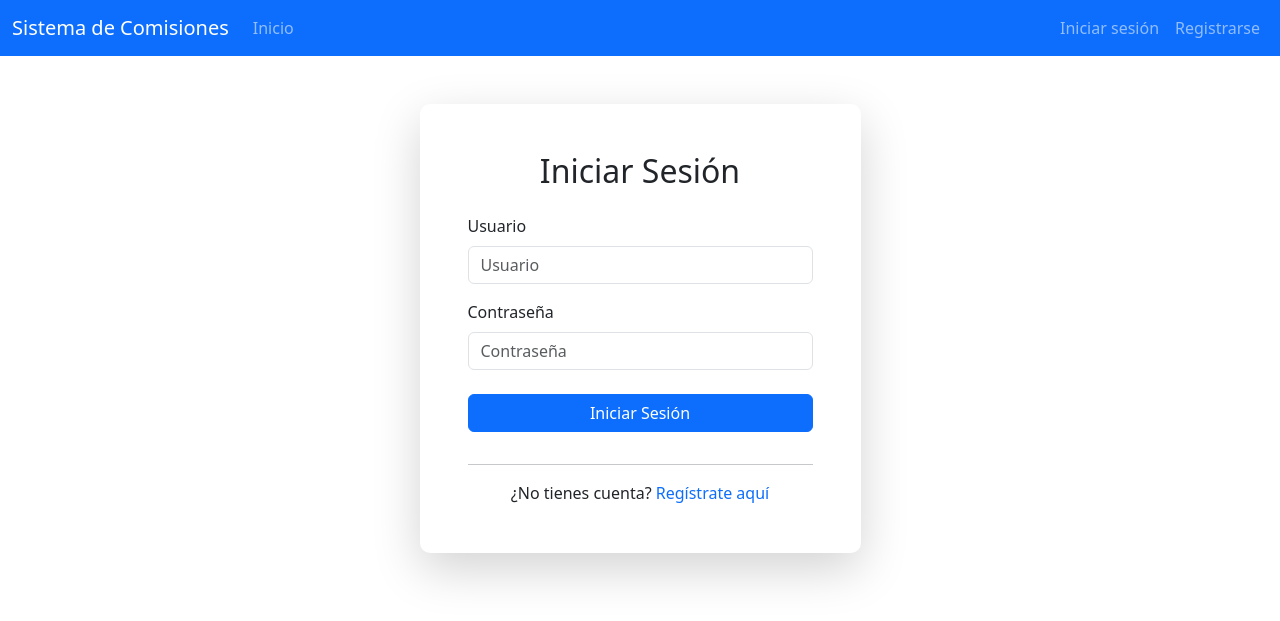
After one commit to galeyro/minicore-mvc-django, a Django app: page /login/ in a window 1280 px wide. The commit adds this page. Shown: the top 621 px of the page. Run offline with Django 5.2, Linux system fonts and the light colour scheme.

Commit message:
feat: subir cambios de login previos a keycloak

```diff
--- a/comisiones/urls.py
+++ b/comisiones/urls.py
@@ -20,6 +20,11 @@ from minicore import views
 
 urlpatterns = [
     path('admin/', admin.site.urls),
+    # Autenticación
+    path('login/', views.login_view, name='login'),
+    path('registro/', views.registro_view, name='registro'),
+    path('logout/', views.logout_view, name='logout'),
+    # Rutas principales
     path('', views.home, name='home'),
     path('vendedores/', views.listar_vendedores, name='listar_vendedores'),
     path('ventas/', views.listar_ventas, name='listar_ventas'),
--- a/minicore/forms.py
+++ b/minicore/forms.py
@@ -15,3 +15,59 @@ class VentaForm(forms.ModelForm):
             'fecha': 'Fecha',
             'monto': 'Monto',
         }
+
+class LoginForm(forms.Form):
+    """Formulario de login de usuarios"""
+    usuario = forms.CharField(
+        max_length=150,
+        widget=forms.TextInput(attrs={
+            'class': 'form-control',
+            'placeholder': 'Usuario',
+            'autocomplete': 'username'
+        }),
+        label='Usuario'
+    )
+    contraseña = forms.CharField(
+        widget=forms.PasswordInput(attrs={
+            'class': 'form-control',
+            'placeholder': 'Contraseña',
+            'autocomplete': 'current-password'
+        }),
+        label='Contraseña'
+    )
+
+class RegistroForm(forms.Form):
+    """Formulario de registro de nuevos usuarios"""
+    usuario = forms.CharField(
+        max_length=150,
+        widget=forms.TextInput(attrs={
+            'class': 'form-control',
+            'placeholder': 'Usuario',
+            'autocomplete': 'username'
+        }),
+        label='Usuario'
+    )
+    email = forms.EmailField(
+        widget=forms.EmailInput(attrs={
+            'class': 'form-control',
+            'placeholder': 'Correo electrónico',
+            'autocomplete': 'email'
+        }),
+        label='Email'
+    )
+    contraseña = forms.CharField(
+        widget=forms.PasswordInput(attrs={
+            'class': 'form-control',
+            'placeholder': 'Contraseña',
+            'autocomplete': 'new-password'
+        }),
+        label='Contraseña'
+    )
+    confirmar_contraseña = forms.CharField(
+        widget=forms.PasswordInput(attrs={
+            'class': 'form-control',
+            'placeholder': 'Confirmar contraseña',
+            'autocomplete': 'new-password'
+        }),
+        label='Confirmar contraseña'
+    )
--- a/minicore/templates/base.html
+++ b/minicore/templates/base.html
@@ -4,7 +4,7 @@
     <link href="https://cdn.jsdelivr.net/npm/bootstrap@5.3.3/dist/css/bootstrap.min.css" rel="stylesheet">
     <meta charset="UTF-8">
     <meta name="viewport" content="width=device-width, initial-scale=1.0">
-    <title>Sistema de Comisiones</title>
+    <title>{% block title %}Sistema de Comisiones{% endblock %}</title>
 </head>
 <body>
     <nav class="navbar navbar-expand-lg navbar-dark bg-primary">
@@ -18,12 +18,40 @@
             <li class="nav-item">
               <a class="nav-link {% if request.path == '/' %}active{% endif %}" href="/">Inicio</a>
             </li>
+            {% if user.is_authenticated %}
             <li class="nav-item">
               <a class="nav-link {% if request.path == '/vendedores/' %}active{% endif %}" href="{% url 'listar_vendedores' %}">Vendedores</a>
             </li>
             <li class="nav-item">
               <a class="nav-link {% if '/ventas' in request.path %}active{% endif %}" href="{% url 'listar_ventas' %}">Ventas</a>
             </li>
+            {% endif %}
+          </ul>
+          <ul class="navbar-nav ms-auto">
+            {% if user.is_authenticated %}
+            <li class="nav-item dropdown">
+              <a class="nav-link dropdown-toggle" href="#" id="userDropdown" role="button" data-bs-toggle="dropdown">
+                <i class="bi bi-person-circle"></i> {{ user.username }}
+              </a>
+              <ul class="dropdown-menu dropdown-menu-end">
+                <li><span class="dropdown-item disabled">{{ user.email }}</span></li>
+                <li><hr class="dropdown-divider"></li>
+                <li>
+                  <form method="post" action="{% url 'logout' %}" style="display: inline;">
+                    {% csrf_token %}
+                    <button type="submit" class="dropdown-item">Cerrar sesión</button>
+                  </form>
+                </li>
+              </ul>
+            </li>
+            {% else %}
+            <li class="nav-item">
+              <a class="nav-link" href="{% url 'login' %}">Iniciar sesión</a>
+            </li>
+            <li class="nav-item">
+              <a class="nav-link" href="{% url 'registro' %}">Registrarse</a>
+            </li>
+            {% endif %}
           </ul>
         </div>
       </div>
--- /dev/null
+++ b/minicore/templates/login.html
@@ -0,0 +1,72 @@
+{% extends 'base.html' %}
+{% load static %}
+
+{% block title %}Login - Comisiones{% endblock %}
+
+{% block content %}
+<div class="container mt-5">
+    <div class="row justify-content-center">
+        <div class="col-md-6 col-lg-5">
+            <div class="card shadow-lg">
+                <div class="card-body p-5">
+                    <h2 class="card-title text-center mb-4">Iniciar Sesión</h2>
+
+                    {% if messages %}
+                        {% for message in messages %}
+                            <div class="alert alert-{{ message.tags }} alert-dismissible fade show" role="alert">
+                                {{ message }}
+                                <button type="button" class="btn-close" data-bs-dismiss="alert" aria-label="Close"></button>
+                            </div>
+                        {% endfor %}
+                    {% endif %}
+
+                    <form method="post" novalidate>
+                        {% csrf_token %}
+
+                        <div class="mb-3">
+                            <label for="id_usuario" class="form-label">{{ form.usuario.label }}</label>
+                            {{ form.usuario }}
+                            {% if form.usuario.errors %}
+                                <div class="invalid-feedback d-block">
+                                    {{ form.usuario.errors }}
+                                </div>
+                            {% endif %}
+                        </div>
+
+                        <div class="mb-4">
+                            <label for="id_contraseña" class="form-label">{{ form.contraseña.label }}</label>
+                            {{ form.contraseña }}
+                            {% if form.contraseña.errors %}
+                                <div class="invalid-feedback d-block">
+                                    {{ form.contraseña.errors }}
+                                </div>
+                            {% endif %}
+                        </div>
+
+                        <button type="submit" class="btn btn-primary w-100 mb-3">Iniciar Sesión</button>
+                    </form>
+
+                    <hr>
+
+                    <p class="text-center mb-0">
+                        ¿No tienes cuenta?
+                        <a href="{% url 'registro' %}" class="text-decoration-none">Regístrate aquí</a>
+                    </p>
+                </div>
+            </div>
+        </div>
+    </div>
+</div>
+
+<style>
+    .card {
+        border: none;
+        border-radius: 10px;
+    }
+
+    .form-control:focus {
+        border-color: #0d6efd;
+        box-shadow: 0 0 0 0.2rem rgba(13, 110, 253, 0.25);
+    }
+</style>
+{% endblock %}
--- a/minicore/views.py
+++ b/minicore/views.py
@@ -1,15 +1,80 @@
 from django.shortcuts import render, redirect, get_object_or_404
 from django.contrib import messages
+from django.contrib.auth import authenticate, login, logout
+from django.contrib.auth.decorators import login_required
+from django.contrib.auth.models import User
+from django.views.decorators.http import require_http_methods
 from .models import Vendedor, Venta, Reglas
-from .forms import VentaForm
+from .forms import VentaForm, LoginForm, RegistroForm
+
+@require_http_methods(["GET", "POST"])
+def login_view(request):
+    """Vista de login de usuarios"""
+    if request.method == 'POST':
+        form = LoginForm(request.POST)
+        if form.is_valid():
+            usuario = form.cleaned_data['usuario']
+            contraseña = form.cleaned_data['contraseña']
+            user = authenticate(request, username=usuario, password=contraseña)
+            if user is not None:
+                login(request, user)
+                messages.success(request, f'¡Bienvenido {user.username}!')
+                return redirect('home')
+            else:
+                messages.error(request, 'Usuario o contraseña incorrectos.')
+    else:
+        form = LoginForm()
+
+    return render(request, 'login.html', {'form': form})
+
+@require_http_methods(["GET", "POST"])
+def registro_view(request):
+    """Vista de registro de nuevos usuarios"""
+    if request.method == 'POST':
+        form = RegistroForm(request.POST)
+        if form.is_valid():
+            usuario = form.cleaned_data['usuario']
+            email = form.cleaned_data['email']
+            contraseña = form.cleaned_data['contraseña']
+            confirmar_contraseña = form.cleaned_data['confirmar_contraseña']
+
+            if contraseña != confirmar_contraseña:
+                messages.error(request, 'Las contraseñas no coinciden.')
+                return render(request, 'registro.html', {'form': form})
+
+            if User.objects.filter(username=usuario).exists():
+                messages.error(request, 'El usuario ya existe.')
+                return render(request, 'registro.html', {'form': form})
+
+            if User.objects.filter(email=email).exists():
+                messages.error(request, 'El email ya está registrado.')
+                return render(request, 'registro.html', {'form': form})
+
+            user = User.objects.create_user(username=usuario, email=email, password=contraseña)
+            user.save()
+            messages.success(request, 'Registro exitoso. Por favor, inicia sesión.')
+            return redirect('login')
+    else:
+        form = RegistroForm()
+
+    return render(request, 'registro.html', {'form': form})
+
+@require_http_methods(["POST"])
+def logout_view(request):
+    """Vista de logout de usuarios"""
+    logout(request)
+    messages.success(request, 'Sesión cerrada exitosamente.')
+    return redirect('home')
 
 def home(request):
     return render(request, 'home.html')
 
+@login_required(login_url='login')
 def listar_vendedores(request):
     vendedores = Vendedor.objects.all()
     return render(request, 'vendedor.html', {'vendedores': vendedores})
 
+@login_required(login_url='login')
 def listar_ventas(request):
     ventas = Venta.objects.select_related('vendedor').all()
     fecha_inicio = request.GET.get('fecha_inicio')
@@ -36,6 +101,7 @@ def listar_ventas(request):
     }
     return render(request, 'ventas.html', context)
 
+@login_required(login_url='login')
 def crear_venta(request):
     if request.method == 'POST':
         form = VentaForm(request.POST)
@@ -48,6 +114,7 @@ def crear_venta(request):
 
     return render(request, 'venta_form.html', {'form': form, 'accion': 'Crear'})
 
+@login_required(login_url='login')
 def editar_venta(request, pk):
     venta = get_object_or_404(Venta, pk=pk)
     if request.method == 'POST':
@@ -61,6 +128,7 @@ def editar_venta(request, pk):
 
     return render(request, 'venta_form.html', {'form': form, 'accion': 'Editar'})
 
+@login_required(login_url='login')
 def eliminar_venta(request, pk):
     venta = get_object_or_404(Venta, pk=pk)
     if request.method == 'POST':
```
Also changed, not shown: LOGIN_SETUP.md (added, +98 -0 lines), minicore/templates/home.html (+16 -2 lines), minicore/templates/registro.html (added, +92 -0 lines).
